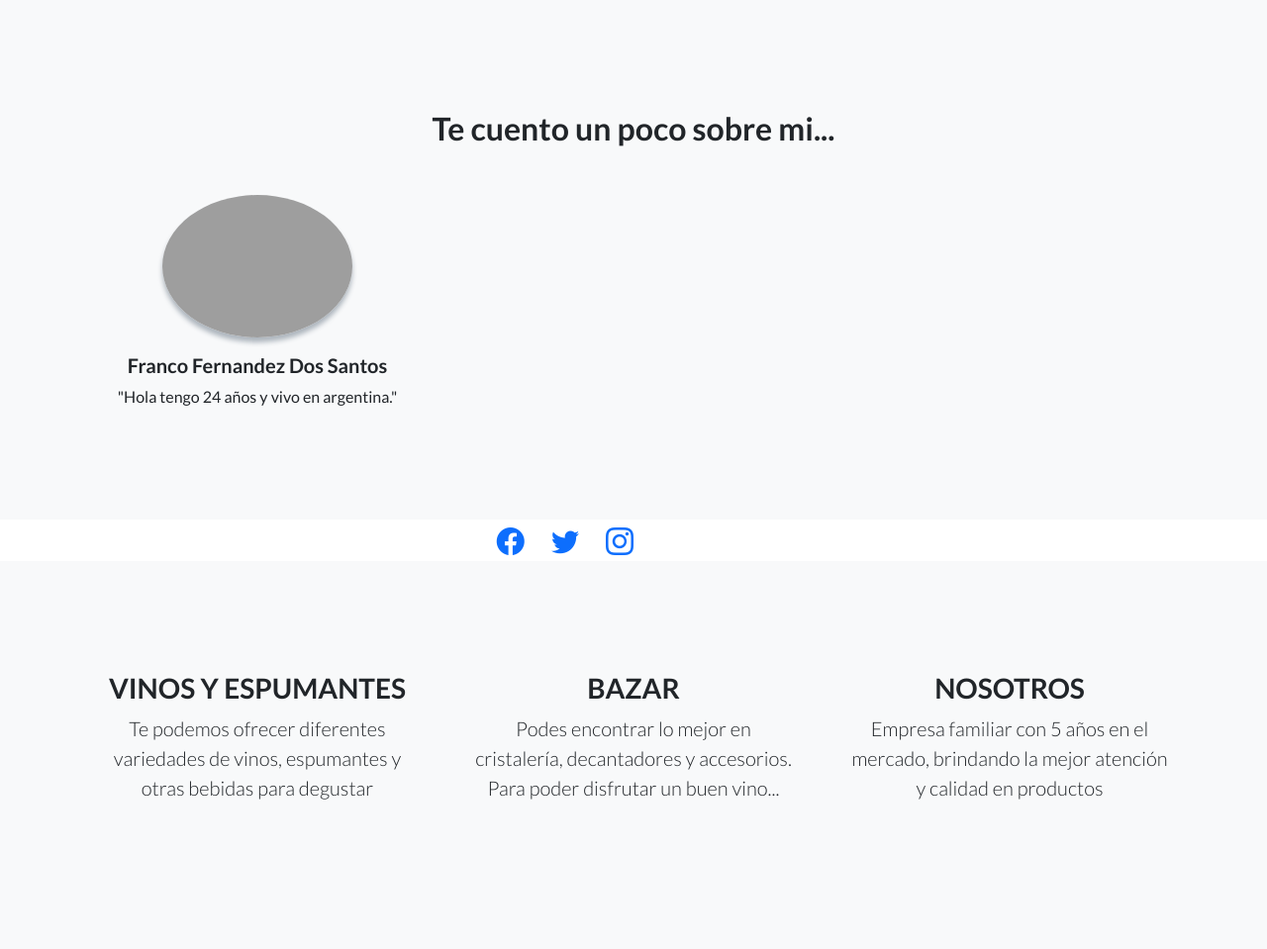
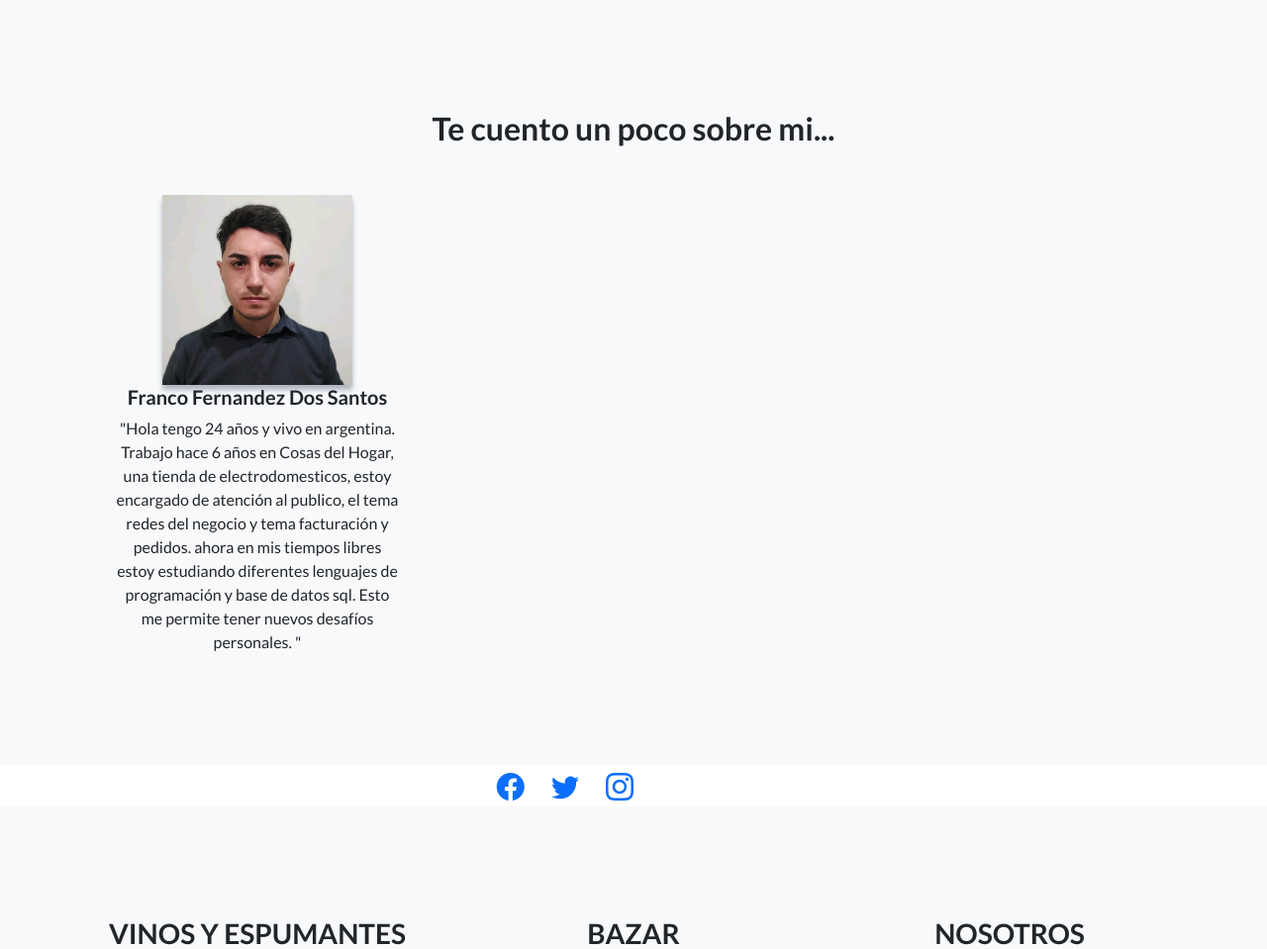
Before and after one commit to FrancoFernandezDS/ProyectoMalbec, a Django app: page /AppMalbec/sobre_mi/ in a window 1280 px wide. Shown: the part 611-1570 px from the top of the page at 99% size. Before the commit the page ends 1419 px from the top, so only its background shows below. Run offline with Django 4.2, Linux system fonts and the light colour scheme; some libraries are stand-ins or nearby versions; grey boxes are pictures that could not be loaded.

Commit message:
actualización sobre mi

```diff
--- a/AppMalbec/templates/AppMalbec/SobreMi.html
+++ b/AppMalbec/templates/AppMalbec/SobreMi.html
@@ -17,9 +17,10 @@
         <div class="row">
             <div class="col-lg-4">
                 <div class="testimonial-item mx-auto mb-5 mb-lg-0">
-                    <img class="img-fluid rounded-circle mb-3" src="fotoperfil.jpg" alt="..." />
+                    <img src="imagenes/imagen.jpg" alt=""/>
                     <h5>Franco Fernandez Dos Santos</h5>
-                    <p class="font-weight-light mb-0">"Hola tengo 24 años y vivo en argentina."</p>
+                    <p class="font-weight-light mb-0">"Hola tengo 24 años y vivo en argentina. Trabajo hace 6 años en Cosas del Hogar, una tienda de electrodomesticos, estoy encargado de atención al publico, el tema redes del negocio y tema facturación y pedidos.
+                        ahora en mis tiempos libres estoy estudiando diferentes lenguajes de programación y base de datos sql. Esto me permite tener nuevos desafíos personales. "</p>
                 </div>
             </div>
         </div>
```
Also changed, not shown: db.sqlite3, media/imagenes/imagen.jpg (added).
